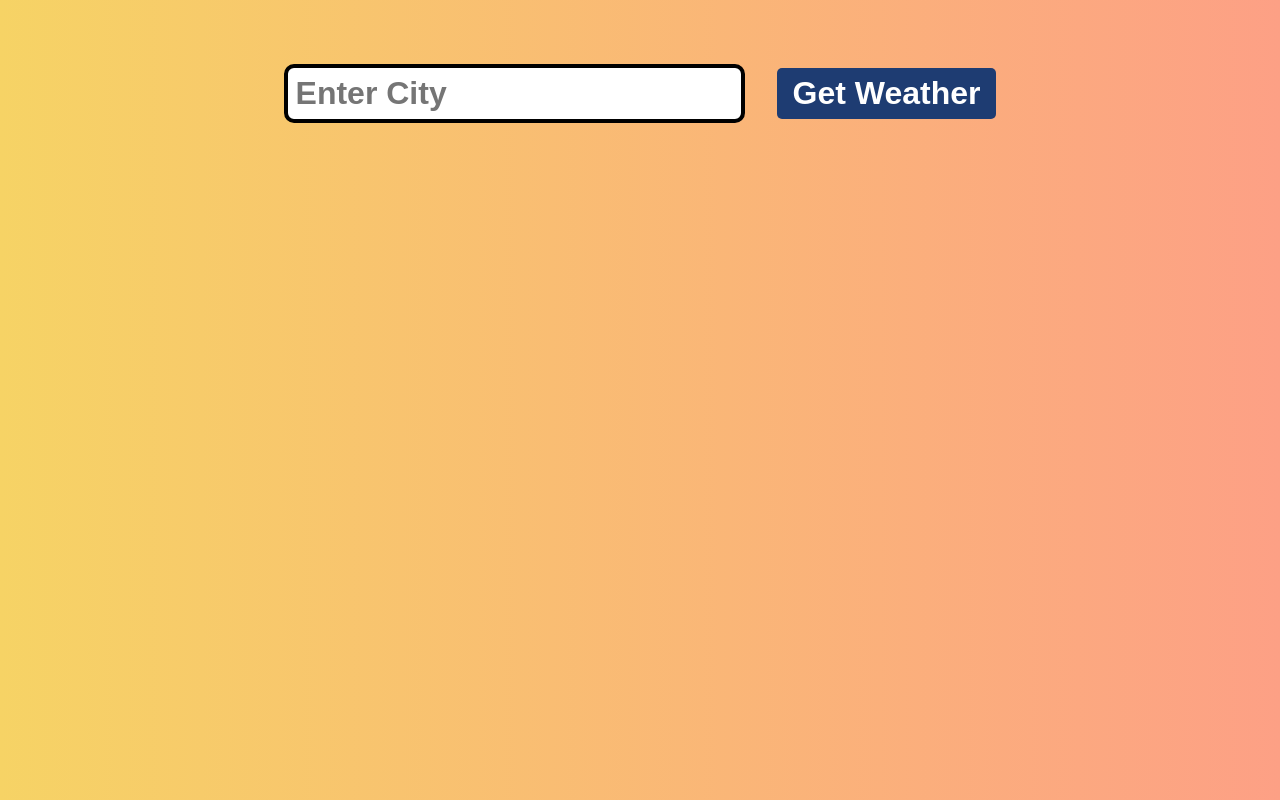
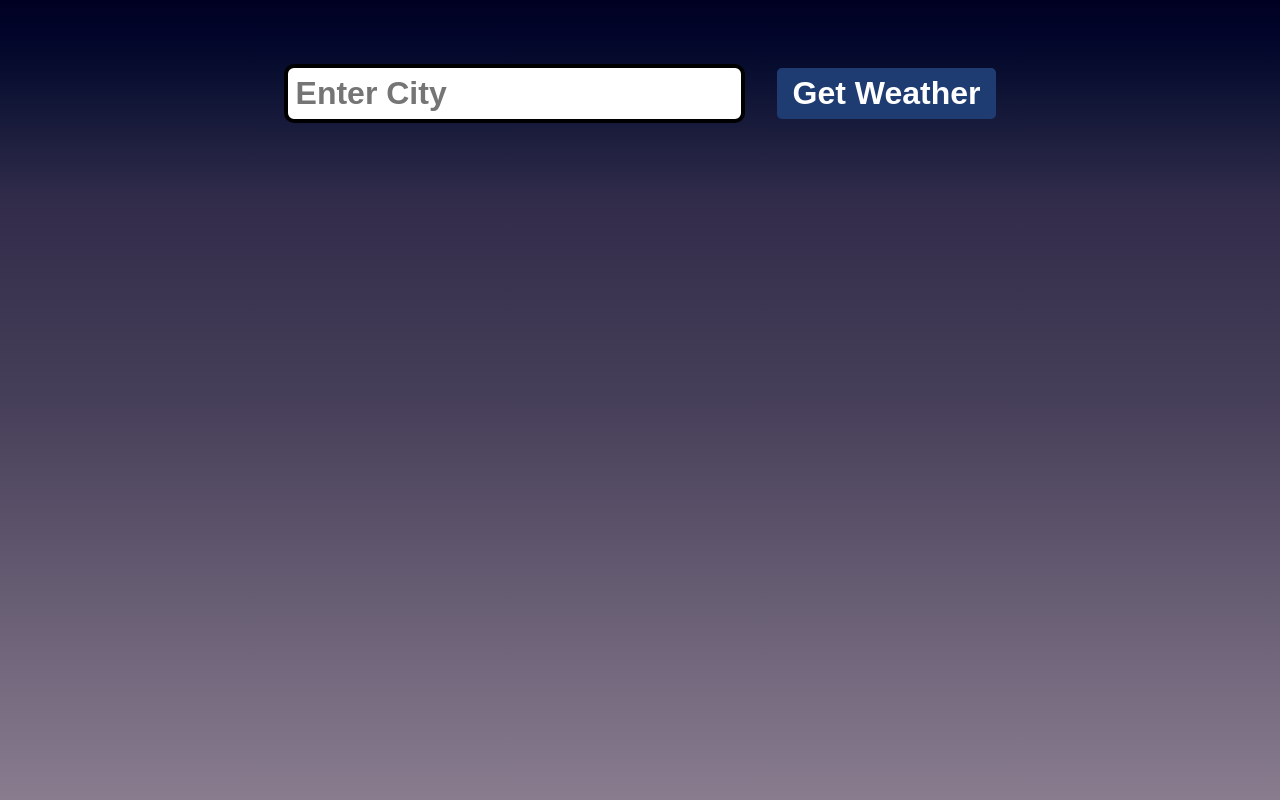
Before and after one commit to walterfurrer/weather-app, a plain HTML site: page index.html in a window 1280 px wide. Drawn offline with Linux system fonts and the light colour scheme.

Commit message:
Add dynamic time-based theme switching

```diff
--- a/index.html
+++ b/index.html
@@ -13,7 +13,7 @@
         <link rel="stylesheet" href="styles.css" />
         <title>Weather</title>
     </head>
-    <body class="morning-gradient">
+    <body class="">
         <div class="site">
             <form action="" class="weather-form">
                 <input type="text" class="city-input" id="city-input" placeholder="Enter City" />
--- a/index.js
+++ b/index.js
@@ -101,3 +101,28 @@ function displayError(message) {
   card.style.display = "flex";
   card.appendChild(errorDisplay);
 }
+
+// Time-of-day Themes
+document.addEventListener("DOMContentLoaded", dynamicTheme);
+
+function dynamicTheme() {
+  let timeOfDay;
+  let hours = new Date().getHours();
+
+  if (hours >= 5 && hours < 11) {
+    timeOfDay = "morning";
+    themeClass = "morning-theme";
+  } else if (hours >= 11 && hours < 17) {
+    timeOfDay = "afternoon";
+    themeClass = "afternoon-theme";
+  } else if (hours >= 17 && hours < 22) {
+    timeOfDay = "evening";
+    themeClass = "evening-theme";
+  } else {
+    timeOfDay = "night";
+    themeClass = "night-theme";
+  }
+  document.body.classList.remove("morning-theme", "afternoon-theme", "evening-theme", "night-theme");
+
+  document.body.classList.add(themeClass);
+}
--- a/styles.css
+++ b/styles.css
@@ -2,25 +2,44 @@
     @import url("https://fonts.googleapis.com/css2?family=IBM+Plex+Sans:ital,wght@0,100..700;1,100..700&family=IBM+Plex+Serif:ital,wght@0,100;0,200;0,300;0,400;0,500;0,600;0,700;1,100;1,200;1,300;1,400;1,500;1,600;1,700&display=swap");
 }
 
-.morning-gradient {
+.morning-theme {
     background: #f6d365;
     background: linear-gradient(to right, #f6d365, #fda085);
-    color: white;
 }
 
-.day-gradient {
+.day-theme {
     background: #076585;
     background: linear-gradient(to right, #076585, #fff);
 }
 
-.night-gradient {
-    background: #1e3c72;
-    background: linear-gradient(to right, #1e3c72, #1e3c72, #2a5298);
+.evening-theme {
+    background: linear-gradient(
+        45deg,
+        oklab(52.5% -0.052 -0.055),
+        oklab(71.3% -0.042 -0.036),
+        oklab(96.9% 0.002 0.035),
+        oklab(91% 0.03 0.048),
+        oklab(84.5% 0.052 0.091)
+    );
+}
+
+.night-theme {
+    background: linear-gradient(
+        180deg,
+        oklch(11.4% 0.079 264),
+        oklch(31.3% 0.053 291),
+        oklch(38.6% 0.044 297),
+        oklch(49.9% 0.036 306),
+        oklch(60.4% 0.032 315)
+    );
 }
 
 body {
     font-family: "IBM Plex Sans Serif", sans-serif;
     height: 100dvh;
+    display: flex;
+    flex-direction: column;
+    margin: 0;
 }
 
 p {
```
